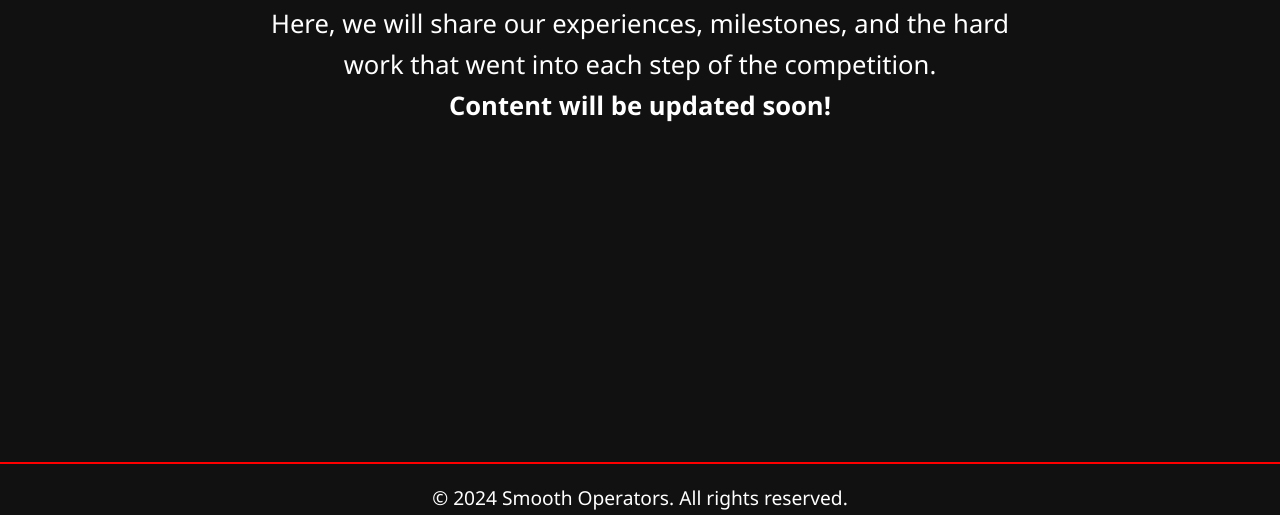
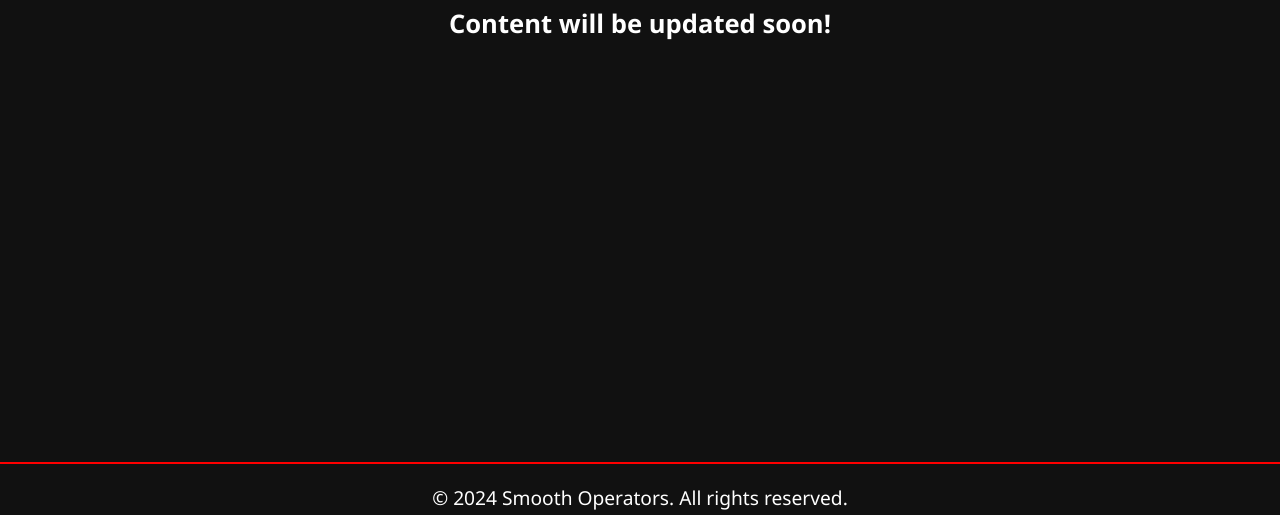
Before and after one commit to msk321/F1WEBSITECODE, a plain HTML site: page journey.html in a window 1280 px wide. Shown: the part 230-745 px from the top of the page. Drawn offline with Linux system fonts and the light colour scheme.

Commit message:
Update journey.html

```diff
--- a/journey.html
+++ b/journey.html
@@ -29,7 +29,6 @@
     <main class="content-section">
         <div class="container">
             <h2>Our Journey</h2>
-            <p>Here, we will share our experiences, milestones, and the hard work that went into each step of the competition.</p>
             <p><strong>Content will be updated soon!</strong></p>
         </div>
     </main>
```
